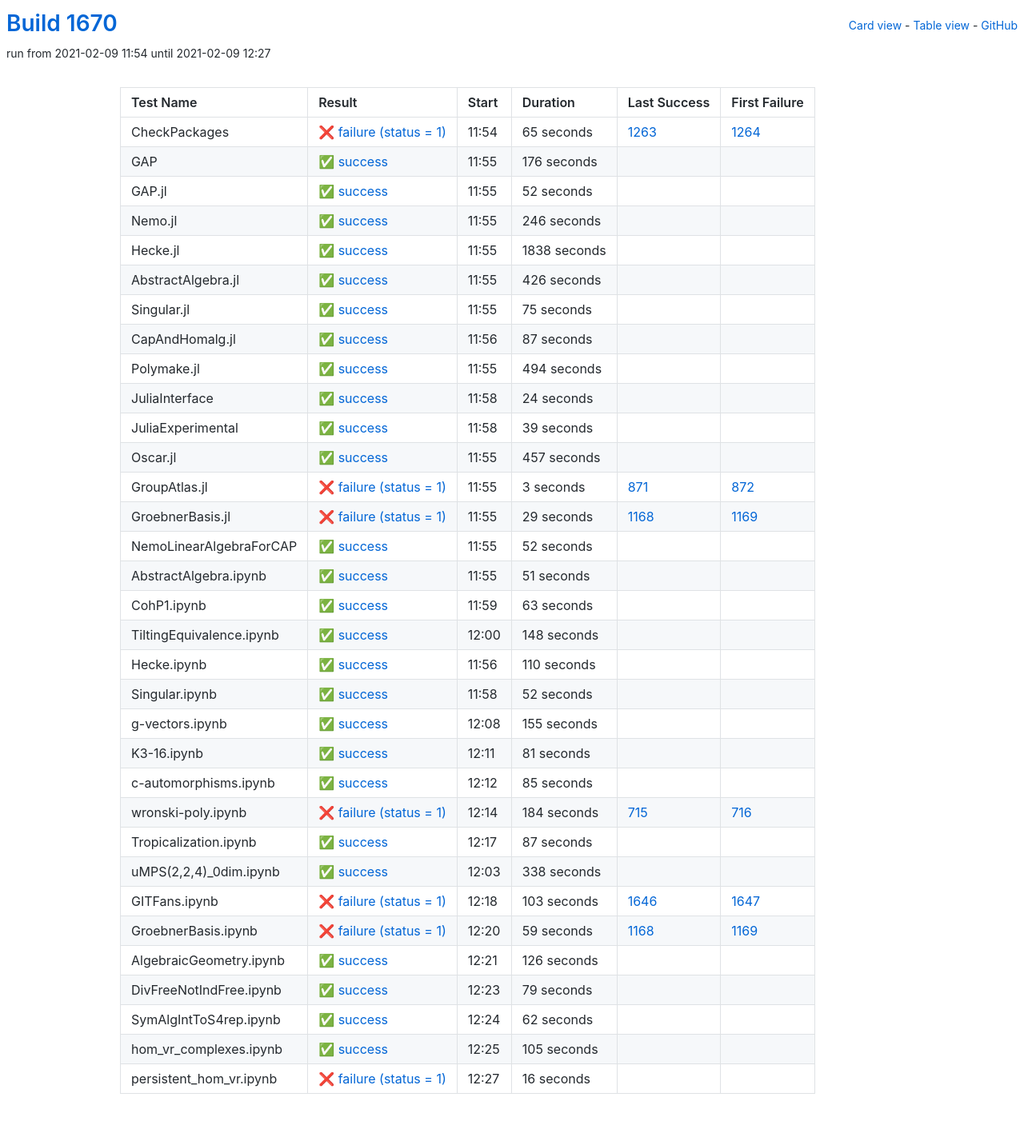
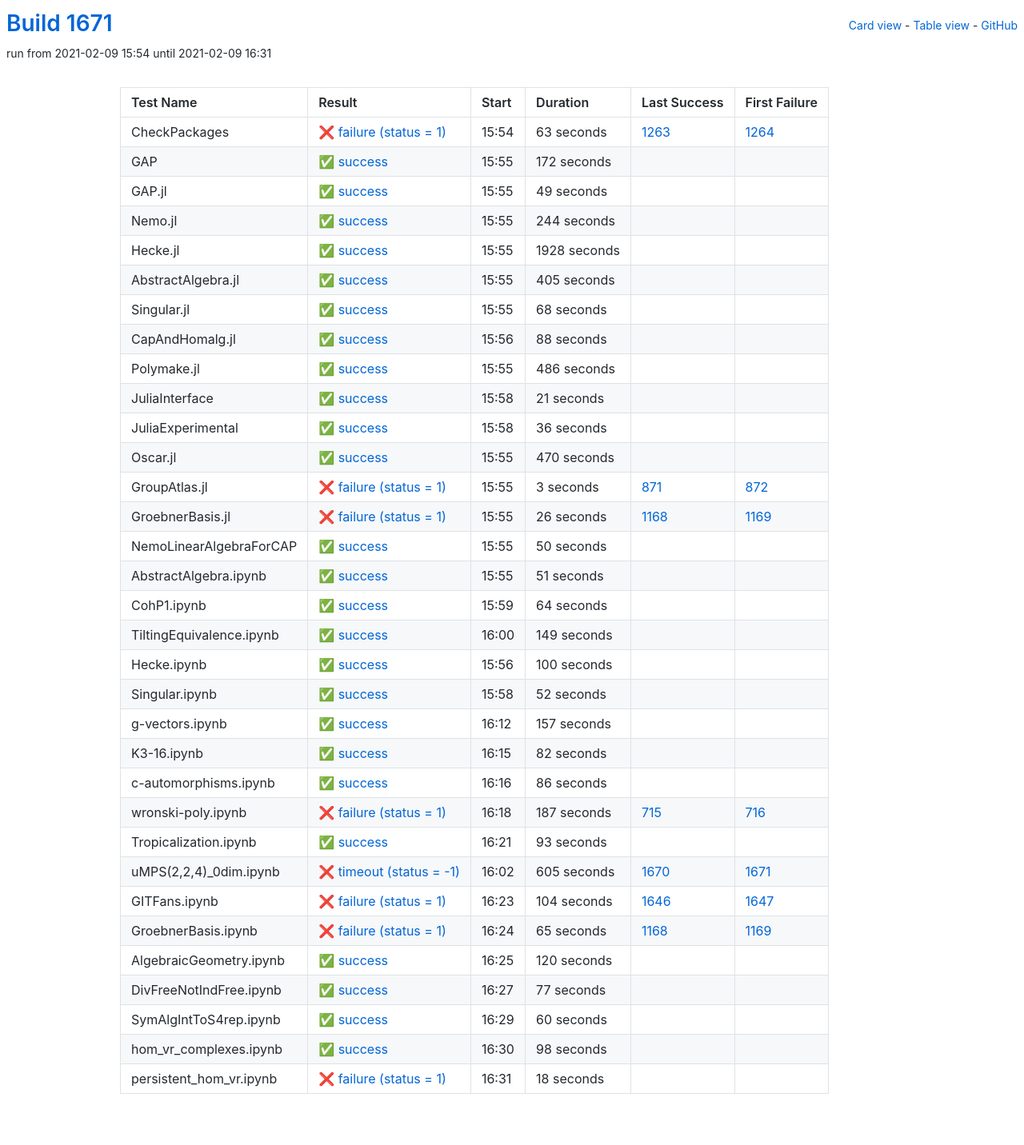
Before and after one commit to oscar-system/oscar-ci-status-stable, a Jekyll site: the page built from table.html, in a window 1280 px wide. Shown: the whole page at 80% size. Built offline with Jekyll 4.4.1, drawn with Linux system fonts in a browser that asks for light colours.

Commit message:
Build #1671

```diff
--- a/_data/ci.yml
+++ b/_data/ci.yml
@@ -1,6 +1,6 @@
 ---
-build: 1670
-build_url: https://oscarci.mathematik.uni-kl.de/job/oscar-stable/1670/
+build: 1671
+build_url: https://oscarci.mathematik.uni-kl.de/job/oscar-stable/1671/
 job: oscar-stable
 organization: oscar-system
 repo: oscar-ci-status-stable
@@ -8,152 +8,152 @@ repourl: https://github.com/oscar-system/oscar-ci-status-stable
 tests:
 - name: CheckPackages
   id: checkpackages
-  log: https://oscarci.mathematik.uni-kl.de/job/oscar-stable/1670/artifact/logs/build-1670/CheckPackages.log
-  start: 2021-02-09 11:54
+  log: https://oscarci.mathematik.uni-kl.de/job/oscar-stable/1671/artifact/logs/build-1671/CheckPackages.log
+  start: 2021-02-09 15:54
   success: false
   exitcode: 1
   status: failure
-  duration: 65
+  duration: 63
   last_success: 1263
   last_success_url: https://oscarci.mathematik.uni-kl.de/job/oscar-stable/1263/
   first_failure: 1264
   first_failure_url: https://oscarci.mathematik.uni-kl.de/job/oscar-stable/1264/
 - name: GAP
   id: gap
-  log: https://oscarci.mathematik.uni-kl.de/job/oscar-stable/1670/artifact/logs/build-1670/GAP.log
-  start: 2021-02-09 11:55
+  log: https://oscarci.mathematik.uni-kl.de/job/oscar-stable/1671/artifact/logs/build-1671/GAP.log
+  start: 2021-02-09 15:55
   success: true
   exitcode: 0
   status: success
-  duration: 176
+  duration: 172
   last_success: false
   last_success_url:
   first_failure: false
   first_failure_url:
 - name: GAP.jl
   id: gap-jl
-  log: https://oscarci.mathematik.uni-kl.de/job/oscar-stable/1670/artifact/logs/build-1670/GAP.jl.log
-  start: 2021-02-09 11:55
+  log: https://oscarci.mathematik.uni-kl.de/job/oscar-stable/1671/artifact/logs/build-1671/GAP.jl.log
+  start: 2021-02-09 15:55
   success: true
   exitcode: 0
   status: success
-  duration: 52
+  duration: 49
   last_success: false
   last_success_url:
   first_failure: false
   first_failure_url:
 - name: Nemo.jl
   id: nemo-jl
-  log: https://oscarci.mathematik.uni-kl.de/job/oscar-stable/1670/artifact/logs/build-1670/Nemo.jl.log
-  start: 2021-02-09 11:55
+  log: https://oscarci.mathematik.uni-kl.de/job/oscar-stable/1671/artifact/logs/build-1671/Nemo.jl.log
+  start: 2021-02-09 15:55
   success: true
   exitcode: 0
   status: success
-  duration: 246
+  duration: 244
   last_success: false
   last_success_url:
   first_failure: false
   first_failure_url:
 - name: Hecke.jl
   id: hecke-jl
-  log: https://oscarci.mathematik.uni-kl.de/job/oscar-stable/1670/artifact/logs/build-1670/Hecke.jl.log
-  start: 2021-02-09 11:55
+  log: https://oscarci.mathematik.uni-kl.de/job/oscar-stable/1671/artifact/logs/build-1671/Hecke.jl.log
+  start: 2021-02-09 15:55
   success: true
   exitcode: 0
   status: success
-  duration: 1838
+  duration: 1928
   last_success: false
   last_success_url:
   first_failure: false
   first_failure_url:
 - name: AbstractAlgebra.jl
   id: abstractalgebra-jl
-  log: https://oscarci.mathematik.uni-kl.de/job/oscar-stable/1670/artifact/logs/build-1670/AbstractAlgebra.jl.log
-  start: 2021-02-09 11:55
+  log: https://oscarci.mathematik.uni-kl.de/job/oscar-stable/1671/artifact/logs/build-1671/AbstractAlgebra.jl.log
+  start: 2021-02-09 15:55
   success: true
   exitcode: 0
   status: success
-  duration: 426
+  duration: 405
   last_success: false
   last_success_url:
   first_failure: false
   first_failure_url:
 - name: Singular.jl
   id: singular-jl
-  log: https://oscarci.mathematik.uni-kl.de/job/oscar-stable/1670/artifact/logs/build-1670/Singular.jl.log
-  start: 2021-02-09 11:55
+  log: https://oscarci.mathematik.uni-kl.de/job/oscar-stable/1671/artifact/logs/build-1671/Singular.jl.log
+  start: 2021-02-09 15:55
   success: true
   exitcode: 0
   status: success
-  duration: 75
+  duration: 68
   last_success: false
   last_success_url:
   first_failure: false
   first_failure_url:
 - name: CapAndHomalg.jl
   id: capandhomalg-jl
-  log: https://oscarci.mathematik.uni-kl.de/job/oscar-stable/1670/artifact/logs/build-1670/CapAndHomalg.jl.log
-  start: 2021-02-09 11:56
+  log: https://oscarci.mathematik.uni-kl.de/job/oscar-stable/1671/artifact/logs/build-1671/CapAndHomalg.jl.log
+  start: 2021-02-09 15:56
   success: true
   exitcode: 0
   status: success
-  duration: 87
+  duration: 88
   last_success: false
   last_success_url:
   first_failure: false
   first_failure_url:
 - name: Polymake.jl
   id: polymake-jl
-  log: https://oscarci.mathematik.uni-kl.de/job/oscar-stable/1670/artifact/logs/build-1670/Polymake.jl.log
-  start: 2021-02-09 11:55
+  log: https://oscarci.mathematik.uni-kl.de/job/oscar-stable/1671/artifact/logs/build-1671/Polymake.jl.log
+  start: 2021-02-09 15:55
   success: true
   exitcode: 0
   status: success
-  duration: 494
+  duration: 486
   last_success: false
   last_success_url:
   first_failure: false
   first_failure_url:
 - name: JuliaInterface
   id: juliainterface
-  log: https://oscarci.mathematik.uni-kl.de/job/oscar-stable/1670/artifact/logs/build-1670/JuliaInterface.log
-  start: 2021-02-09 11:58
+  log: https://oscarci.mathematik.uni-kl.de/job/oscar-stable/1671/artifact/logs/build-1671/JuliaInterface.log
+  start: 2021-02-09 15:58
   success: true
   exitcode: 0
   status: success
-  duration: 24
+  duration: 21
   last_success: false
   last_success_url:
   first_failure: false
   first_failure_url:
 - name: JuliaExperimental
   id: juliaexperimental
-  log: https://oscarci.mathematik.uni-kl.de/job/oscar-stable/1670/artifact/logs/build-1670/JuliaExperimental.log
-  start: 2021-02-09 11:58
+  log: https://oscarci.mathematik.uni-kl.de/job/oscar-stable/1671/artifact/logs/build-1671/JuliaExperimental.log
+  start: 2021-02-09 15:58
   success: true
   exitcode: 0
   status: success
-  duration: 39
+  duration: 36
   last_success: false
   last_success_url:
   first_failure: false
   first_failure_url:
 - name: Oscar.jl
   id: oscar-jl
-  log: https://oscarci.mathematik.uni-kl.de/job/oscar-stable/1670/artifact/logs/build-1670/Oscar.jl.log
-  start: 2021-02-09 11:55
+  log: https://oscarci.mathematik.uni-kl.de/job/oscar-stable/1671/artifact/logs/build-1671/Oscar.jl.log
+  start: 2021-02-09 15:55
   success: true
   exitcode: 0
   status: success
-  duration: 457
+  duration: 470
   last_success: false
   last_success_url:
   first_failure: false
   first_failure_url:
 - name: GroupAtlas.jl
   id: groupatlas-jl
-  log: https://oscarci.mathematik.uni-kl.de/job/oscar-stable/1670/artifact/logs/build-1670/GroupAtlas.jl.log
-  start: 2021-02-09 11:55
+  log: https://oscarci.mathematik.uni-kl.de/job/oscar-stable/1671/artifact/logs/build-1671/GroupAtlas.jl.log
+  start: 2021-02-09 15:55
   success: false
   exitcode: 1
   status: failure
@@ -164,32 +164,32 @@ tests:
   first_failure_url: https://oscarci.mathematik.uni-kl.de/job/oscar-stable/872/
 - name: GroebnerBasis.jl
   id: groebnerbasis-jl
-  log: https://oscarci.mathematik.uni-kl.de/job/oscar-stable/1670/artifact/logs/build-1670/GroebnerBasis.jl.log
-  start: 2021-02-09 11:55
+  log: https://oscarci.mathematik.uni-kl.de/job/oscar-stable/1671/artifact/logs/build-1671/GroebnerBasis.jl.log
+  start: 2021-02-09 15:55
   success: false
   exitcode: 1
   status: failure
-  duration: 29
+  duration: 26
   last_success: 1168
   last_success_url: https://oscarci.mathematik.uni-kl.de/job/oscar-stable/1168/
   first_failure: 1169
   first_failure_url: https://oscarci.mathematik.uni-kl.de/job/oscar-stable/1169/
 - name: NemoLinearAlgebraForCAP
   id: nemolinearalgebraforcap
-  log: https://oscarci.mathematik.uni-kl.de/job/oscar-stable/1670/artifact/logs/build-1670/NemoLinearAlgebraForCAP.log
-  start: 2021-02-09 11:55
+  log: https://oscarci.mathematik.uni-kl.de/job/oscar-stable/1671/artifact/logs/build-1671/NemoLinearAlgebraForCAP.log
+  start: 2021-02-09 15:55
   success: true
   exitcode: 0
   status: success
-  duration: 52
+  duration: 50
   last_success: false
   last_success_url:
   first_failure: false
   first_failure_url:
 - name: AbstractAlgebra.ipynb
   id: abstractalgebra-ipynb
-  log: https://oscarci.mathematik.uni-kl.de/job/oscar-stable/1670/artifact/logs/build-1670/AbstractAlgebra.ipynb.log
-  start: 2021-02-09 11:55
+  log: https://oscarci.mathematik.uni-kl.de/job/oscar-stable/1671/artifact/logs/build-1671/AbstractAlgebra.ipynb.log
+  start: 2021-02-09 15:55
   success: true
   exitcode: 0
   status: success
@@ -200,44 +200,44 @@ tests:
   first_failure_url:
 - name: CohP1.ipynb
   id: cohp1-ipynb
-  log: https://oscarci.mathematik.uni-kl.de/job/oscar-stable/1670/artifact/logs/build-1670/CohP1.ipynb.log
-  start: 2021-02-09 11:59
+  log: https://oscarci.mathematik.uni-kl.de/job/oscar-stable/1671/artifact/logs/build-1671/CohP1.ipynb.log
+  start: 2021-02-09 15:59
   success: true
   exitcode: 0
   status: success
-  duration: 63
+  duration: 64
   last_success: false
   last_success_url:
   first_failure: false
   first_failure_url:
 - name: TiltingEquivalence.ipynb
   id: tiltingequivalence-ipynb
-  log: https://oscarci.mathematik.uni-kl.de/job/oscar-stable/1670/artifact/logs/build-1670/TiltingEquivalence.ipynb.log
-  start: 2021-02-09 12:00
+  log: https://oscarci.mathematik.uni-kl.de/job/oscar-stable/1671/artifact/logs/build-1671/TiltingEquivalence.ipynb.log
+  start: 2021-02-09 16:00
   success: true
   exitcode: 0
   status: success
-  duration: 148
+  duration: 149
   last_success: false
   last_success_url:
   first_failure: false
   first_failure_url:
 - name: Hecke.ipynb
   id: hecke-ipynb
-  log: https://oscarci.mathematik.uni-kl.de/job/oscar-stable/1670/artifact/logs/build-1670/Hecke.ipynb.log
-  start: 2021-02-09 11:56
+  log: https://oscarci.mathematik.uni-kl.de/job/oscar-stable/1671/artifact/logs/build-1671/Hecke.ipynb.log
+  start: 2021-02-09 15:56
   success: true
   exitcode: 0
   status: success
-  duration: 110
+  duration: 100
   last_success: false
   last_success_url:
   first_failure: false
   first_failure_url:
 - name: Singular.ipynb
   id: singular-ipynb
-  log: https://oscarci.mathematik.uni-kl.de/job/oscar-stable/1670/artifact/logs/build-1670/Singular.ipynb.log
-  start: 2021-02-09 11:58
+  log: https://oscarci.mathematik.uni-kl.de/job/oscar-stable/1671/artifact/logs/build-1671/Singular.ipynb.log
+  start: 2021-02-09 15:58
   success: true
   exitcode: 0
   status: success
@@ -248,156 +248,156 @@ tests:
   first_failure_url:
 - name: g-vectors.ipynb
   id: g-vectors-ipynb
-  log: https://oscarci.mathematik.uni-kl.de/job/oscar-stable/1670/artifact/logs/build-1670/g-vectors.ipynb.log
-  start: 2021-02-09 12:08
+  log: https://oscarci.mathematik.uni-kl.de/job/oscar-stable/1671/artifact/logs/build-1671/g-vectors.ipynb.log
+  start: 2021-02-09 16:12
   success: true
   exitcode: 0
   status: success
-  duration: 155
+  duration: 157
   last_success: false
   last_success_url:
   first_failure: false
   first_failure_url:
 - name: K3-16.ipynb
   id: k3-16-ipynb
-  log: https://oscarci.mathematik.uni-kl.de/job/oscar-stable/1670/artifact/logs/build-1670/K3-16.ipynb.log
-  start: 2021-02-09 12:11
+  log: https://oscarci.mathematik.uni-kl.de/job/oscar-stable/1671/artifact/logs/build-1671/K3-16.ipynb.log
+  start: 2021-02-09 16:15
   success: true
   exitcode: 0
   status: success
-  duration: 81
+  duration: 82
   last_success: false
   last_success_url:
   first_failure: false
   first_failure_url:
 - name: c-automorphisms.ipynb
   id: c-automorphisms-ipynb
-  log: https://oscarci.mathematik.uni-kl.de/job/oscar-stable/1670/artifact/logs/build-1670/c-automorphisms.ipynb.log
-  start: 2021-02-09 12:12
+  log: https://oscarci.mathematik.uni-kl.de/job/oscar-stable/1671/artifact/logs/build-1671/c-automorphisms.ipynb.log
+  start: 2021-02-09 16:16
   success: true
   exitcode: 0
   status: success
-  duration: 85
+  duration: 86
   last_success: false
   last_success_url:
   first_failure: false
   first_failure_url:
 - name: wronski-poly.ipynb
   id: wronski-poly-ipynb
-  log: https://oscarci.mathematik.uni-kl.de/job/oscar-stable/1670/artifact/logs/build-1670/wronski-poly.ipynb.log
-  start: 2021-02-09 12:14
+  log: https://oscarci.mathematik.uni-kl.de/job/oscar-stable/1671/artifact/logs/build-1671/wronski-poly.ipynb.log
+  start: 2021-02-09 16:18
   success: false
   exitcode: 1
   status: failure
-  duration: 184
+  duration: 187
   last_success: 715
   last_success_url: https://oscarci.mathematik.uni-kl.de/job/oscar-stable/715/
   first_failure: 716
   first_failure_url: https://oscarci.mathematik.uni-kl.de/job/oscar-stable/716/
 - name: Tropicalization.ipynb
   id: tropicalization-ipynb
-  log: https://oscarci.mathematik.uni-kl.de/job/oscar-stable/1670/artifact/logs/build-1670/Tropicalization.ipynb.log
-  start: 2021-02-09 12:17
+  log: https://oscarci.mathematik.uni-kl.de/job/oscar-stable/1671/artifact/logs/build-1671/Tropicalization.ipynb.log
+  start: 2021-02-09 16:21
   success: true
   exitcode: 0
   status: success
-  duration: 87
+  duration: 93
   last_success: false
   last_success_url:
   first_failure: false
   first_failure_url:
 - name: uMPS(2,2,4)_0dim.ipynb
   id: umps-2-2-4-0dim-ipynb
-  log: https://oscarci.mathematik.uni-kl.de/job/oscar-stable/1670/artifact/logs/build-1670/uMPS-2-2-4-_0dim.ipynb.log
-  start: 2021-02-09 12:03
-  success: true
-  exitcode: 0
-  status: success
-  duration: 338
-  last_success: false
-  last_success_url:
-  first_failure: false
-  first_failure_url:
+  log: https://oscarci.mathematik.uni-kl.de/job/oscar-stable/1671/artifact/logs/build-1671/uMPS-2-2-4-_0dim.ipynb.log
+  start: 2021-02-09 16:02
+  success: false
+  exitcode: -1
+  status: timeout
+  duration: 605
+  last_success: 1670
+  last_success_url: https://oscarci.mathematik.uni-kl.de/job/oscar-stable/1670/
+  first_failure: 1671
+  first_failure_url: https://oscarci.mathematik.uni-kl.de/job/oscar-stable/1671/
 - name: GITFans.ipynb
   id: gitfans-ipynb
-  log: https://oscarci.mathematik.uni-kl.de/job/oscar-stable/1670/artifact/logs/build-1670/GITFans.ipynb.log
-  start: 2021-02-09 12:18
+  log: https://oscarci.mathematik.uni-kl.de/job/oscar-stable/1671/artifact/logs/build-1671/GITFans.ipynb.log
+  start: 2021-02-09 16:23
   success: false
   exitcode: 1
   status: failure
-  duration: 103
+  duration: 104
   last_success: 1646
   last_success_url: https://oscarci.mathematik.uni-kl.de/job/oscar-stable/1646/
   first_failure: 1647
   first_failure_url: https://oscarci.mathematik.uni-kl.de/job/oscar-stable/1647/
 - name: GroebnerBasis.ipynb
   id: groebnerbasis-ipynb
-  log: https://oscarci.mathematik.uni-kl.de/job/oscar-stable/1670/artifact/logs/build-1670/GroebnerBasis.ipynb.log
-  start: 2021-02-09 12:20
+  log: https://oscarci.mathematik.uni-kl.de/job/oscar-stable/1671/artifact/logs/build-1671/GroebnerBasis.ipynb.log
+  start: 2021-02-09 16:24
   success: false
   exitcode: 1
   status: failure
-  duration: 59
+  duration: 65
   last_success: 1168
   last_success_url: https://oscarci.mathematik.uni-kl.de/job/oscar-stable/1168/
   first_failure: 1169
   first_failure_url: https://oscarci.mathematik.uni-kl.de/job/oscar-stable/1169/
 - name: AlgebraicGeometry.ipynb
   id: algebraicgeometry-ipynb
-  log: https://oscarci.mathematik.uni-kl.de/job/oscar-stable/1670/artifact/logs/build-1670/AlgebraicGeometry.ipynb.log
-  start: 2021-02-09 12:21
+  log: https://oscarci.mathematik.uni-kl.de/job/oscar-stable/1671/artifact/logs/build-1671/AlgebraicGeometry.ipynb.log
+  start: 2021-02-09 16:25
   success: true
   exitcode: 0
   status: success
-  duration: 126
+  duration: 120
   last_success: false
   last_success_url:
   first_failure: false
   first_failure_url:
 - name: DivFreeNotIndFree.ipynb
   id: divfreenotindfree-ipynb
-  log: https://oscarci.mathematik.uni-kl.de/job/oscar-stable/1670/artifact/logs/build-1670/DivFreeNotIndFree.ipynb.log
-  start: 2021-02-09 12:23
+  log: https://oscarci.mathematik.uni-kl.de/job/oscar-stable/1671/artifact/logs/build-1671/DivFreeNotIndFree.ipynb.log
+  start: 2021-02-09 16:27
   success: true
   exitcode: 0
   status: success
-  duration: 79
+  duration: 77
   last_success: false
   last_success_url:
   first_failure: false
   first_failure_url:
 - name: SymAlgIntToS4rep.ipynb
   id: symalginttos4rep-ipynb
-  log: https://oscarci.mathematik.uni-kl.de/job/oscar-stable/1670/artifact/logs/build-1670/SymAlgIntToS4rep.ipynb.log
-  start: 2021-02-09 12:24
+  log: https://oscarci.mathematik.uni-kl.de/job/oscar-stable/1671/artifact/logs/build-1671/SymAlgIntToS4rep.ipynb.log
+  start: 2021-02-09 16:29
   success: true
   exitcode: 0
   status: success
-  duration: 62
+  duration: 60
   last_success: false
   last_success_url:
   first_failure: false
   first_failure_url:
 - name: hom_vr_complexes.ipynb
   id: hom-vr-complexes-ipynb
-  log: https://oscarci.mathematik.uni-kl.de/job/oscar-stable/1670/artifact/logs/build-1670/hom_vr_complexes.ipynb.log
-  start: 2021-02-09 12:25
+  log: https://oscarci.mathematik.uni-kl.de/job/oscar-stable/1671/artifact/logs/build-1671/hom_vr_complexes.ipynb.log
+  start: 2021-02-09 16:30
   success: true
   exitcode: 0
   status: success
-  duration: 105
+  duration: 98
   last_success: false
   last_success_url:
   first_failure: false
   first_failure_url:
 - name: persistent_hom_vr.ipynb
   id: persistent-hom-vr-ipynb
-  log: https://oscarci.mathematik.uni-kl.de/job/oscar-stable/1670/artifact/logs/build-1670/persistent_hom_vr.ipynb.log
-  start: 2021-02-09 12:27
+  log: https://oscarci.mathematik.uni-kl.de/job/oscar-stable/1671/artifact/logs/build-1671/persistent_hom_vr.ipynb.log
+  start: 2021-02-09 16:31
   success: false
   exitcode: 1
   status: failure
-  duration: 16
+  duration: 18
   last_success: false
   last_success_url:
   first_failure: false
```
Also changed, not shown: README.md.
